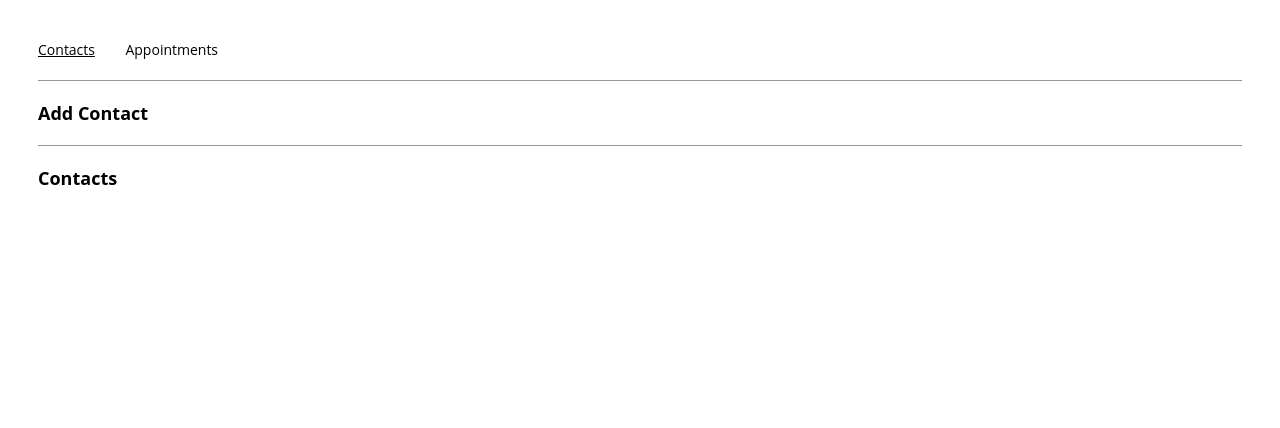
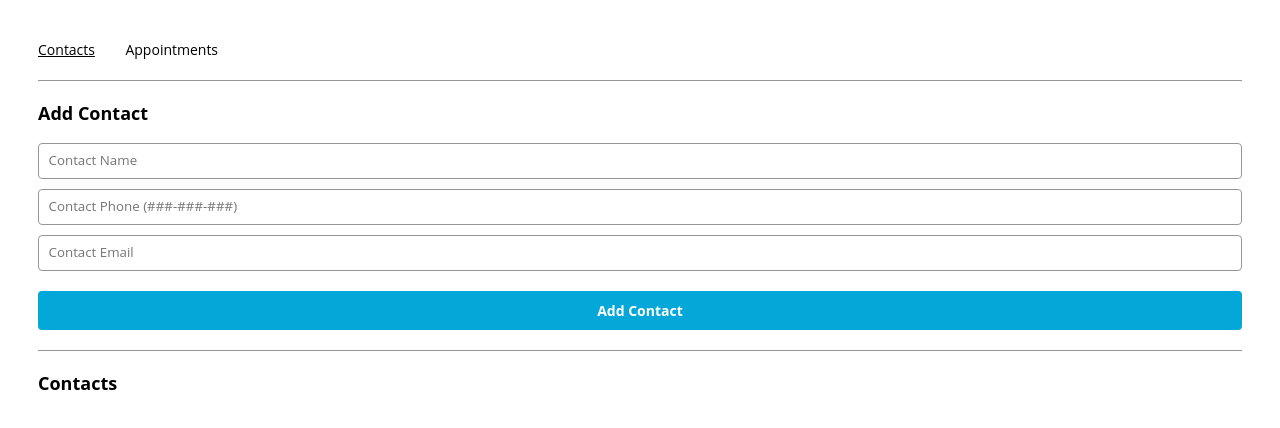
Before and after one commit to rickmays/react_challenge_start, a React (Create React App) app: page /contacts in a window 1280 px wide. Shown: the top 428 px of the page. Built offline with nearby package versions, Linux system fonts and the light colour scheme.

Commit message:
4 - implement ContactForm

```diff
--- a/src/components/contactForm/ContactForm.js
+++ b/src/components/contactForm/ContactForm.js
@@ -10,6 +10,45 @@
   handleSubmit
 }) => {
   return (
-    ContactForm
+    <form onSubmit={handleSubmit}>
+      <label>
+        <input
+          type="text"
+          name="name"
+          value={name}
+          onChange={(e) => setName(e.target.value)}
+          required
+          placeholder="Contact Name"
+        />
+      </label>
+      <br />
+      <label>
+        <input
+          type="tel"
+          name="phone"
+          value={phone}
+          onChange={(e) => setPhone(e.target.value)}
+          required
+          placeholder="Contact Phone (###-###-###)"
+          pattern="[1-9][0-9]{2}-[1-9][0-9]{2}-[0-9]{4}"
+          />
+      </label>
+      <br />
+      <label>
+      <input
+        type="email"
+        name="email"
+        value={email}
+        onChange={(e) => setEmail(e.target.value)}
+        required
+        placeholder="Contact Email"
+        />
+      </label>
+      <br />
+      <input
+          type="submit"
+          value="Add Contact"
+        />
+    </form>
   );
 };
```
